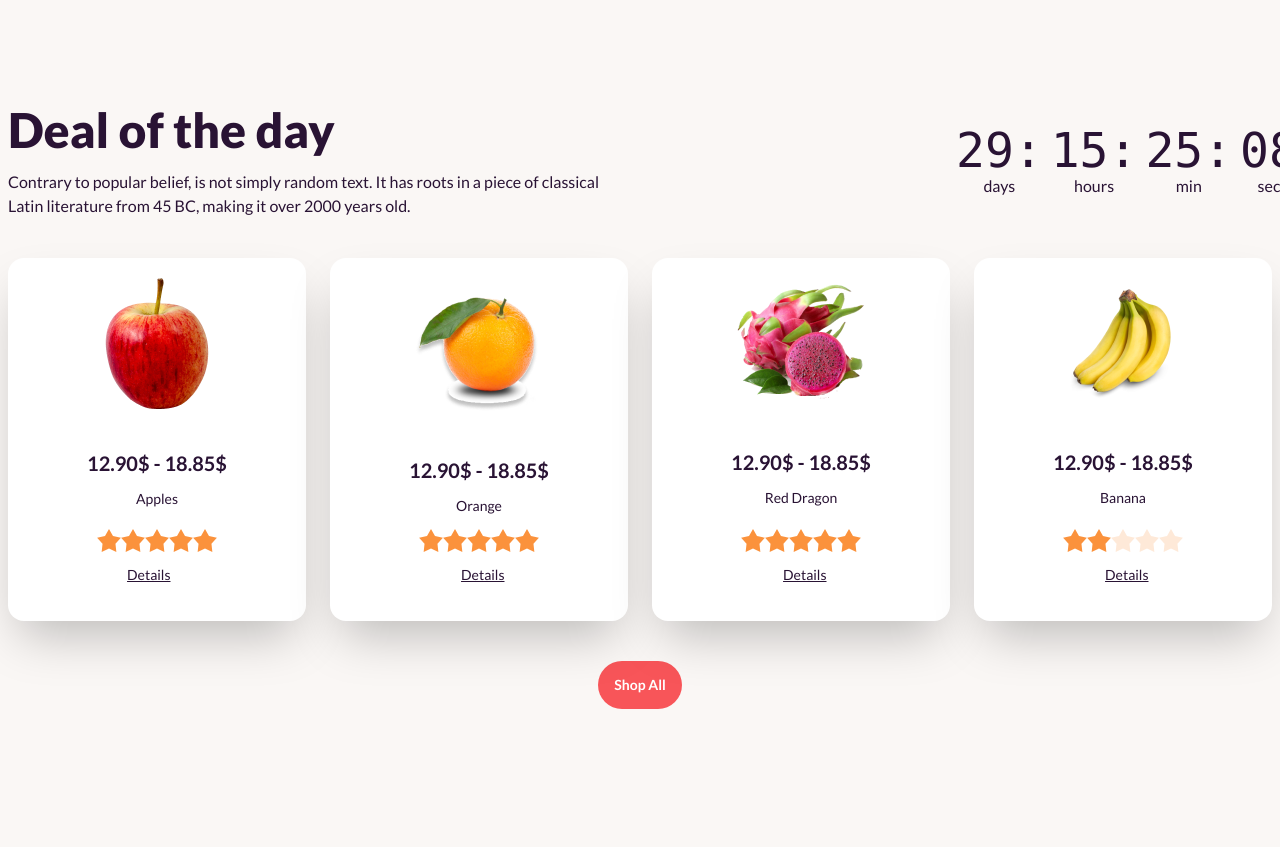
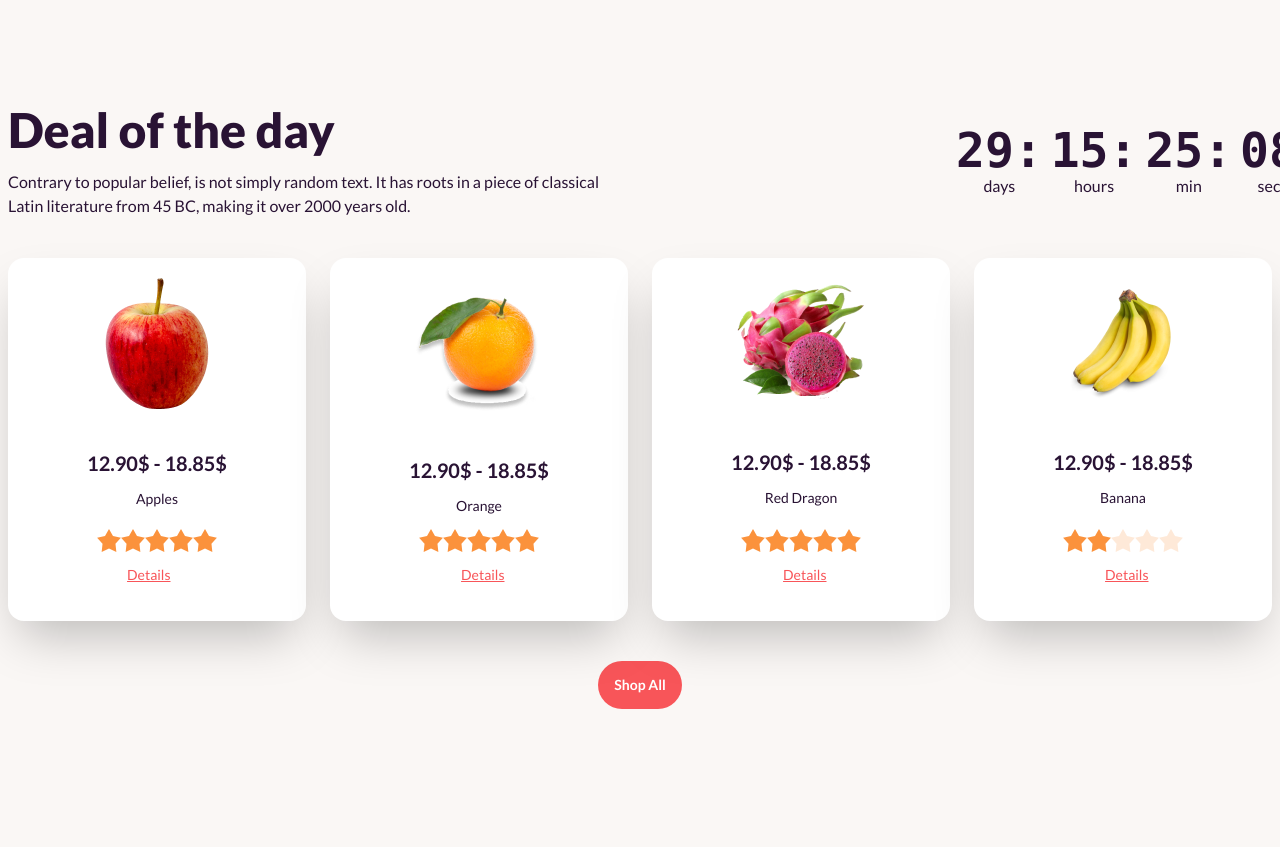
Before and after one commit to Shakkhor142/Assignment3_PH, a plain HTML site: page index.html in a window 1280 px wide. Shown: the part 1140-1987 px from the top of the page. Drawn offline with nearby package versions, Linux system fonts and the light colour scheme.

Commit message:
Final Commit

```diff
--- a/index.html
+++ b/index.html
@@ -210,25 +210,25 @@
         </div>
         <div class="grid grid-flow-col text-center auto-cols-max max-w-xs">
           <div class="flex flex-col p-1 rounded-box ">
-            <span class="countdown font-mono text-2xl lg:text-5xl">
+            <span class="countdown font-mono font-extrabold text-4xl lg:text-5xl">
               <span style="--value:29;"></span>:
             </span>
             days
           </div>
           <div class="flex flex-col p-1 rounded-box ">
-            <span class="countdown font-mono text-2xl lg:text-5xl">
+            <span class="countdown font-mono font-extrabold text-4xl lg:text-5xl">
               <span style="--value:15;"></span>:
             </span>
             hours
           </div>
           <div class="flex flex-col p-1 rounded-box ">
-            <span class="countdown font-mono text-2xl lg:text-5xl">
+            <span class="countdown font-mono font-extrabold text-4xl lg:text-5xl">
               <span style="--value:25;"></span>:
             </span>
             min
           </div>
           <div class="flex flex-col p-1 rounded-box ">
-            <span class="countdown font-mono text-2xl lg:text-5xl">
+            <span class="countdown font-mono font-extrabold text-4xl lg:text-5xl">
               <span style="--value:8;"></span>
             </span>
             sec
@@ -355,7 +355,7 @@
                   <input type="radio" name="rating-2" class="mask mask-star-2 bg-orange-400" />
                 </div>
                 <div class="card-actions pt-2">
-                  <button class="link pl-10" onclick="my_modal_1.showModal()">Details</button>
+                  <button class="link pl-10 text-bg-color" onclick="my_modal_1.showModal()">Details</button>
                 </div>
               </div>
           </div>
@@ -378,7 +378,7 @@
                 <input type="radio" name="rating-2" class="mask mask-star-2 bg-orange-400" />
               </div>
               <div class="card-actions pl-3 pt-2">
-                <button class="link pl-10" onclick="my_modal_2.showModal()">Details</button>
+                <button class="link pl-10 text-bg-color" onclick="my_modal_2.showModal()">Details</button>
               </div>
             </div>
         </div>
@@ -398,7 +398,7 @@
                 <input type="radio" name="rating-2" class="mask mask-star-2 bg-orange-400" />
               </div>
               <div class="card-actions pl-3 pt-2">
-                <button class="link pl-10" onclick="my_modal_3.showModal()">Details</button>
+                <button class="link pl-10 text-bg-color" onclick="my_modal_3.showModal()">Details</button>
               </div>
             </div>
         </div>
@@ -418,7 +418,7 @@
                 <input type="radio" name="rating-2" class="mask mask-star-2 bg-orange-400" />
               </div>
               <div class="card-actions pl-3 pt-2">
-                <button class="link pl-10" onclick="my_modal_4.showModal()">Details</button>
+                <button class="link pl-10 text-bg-color" onclick="my_modal_4.showModal()">Details</button>
               </div>
             </div>
         </div>
```
